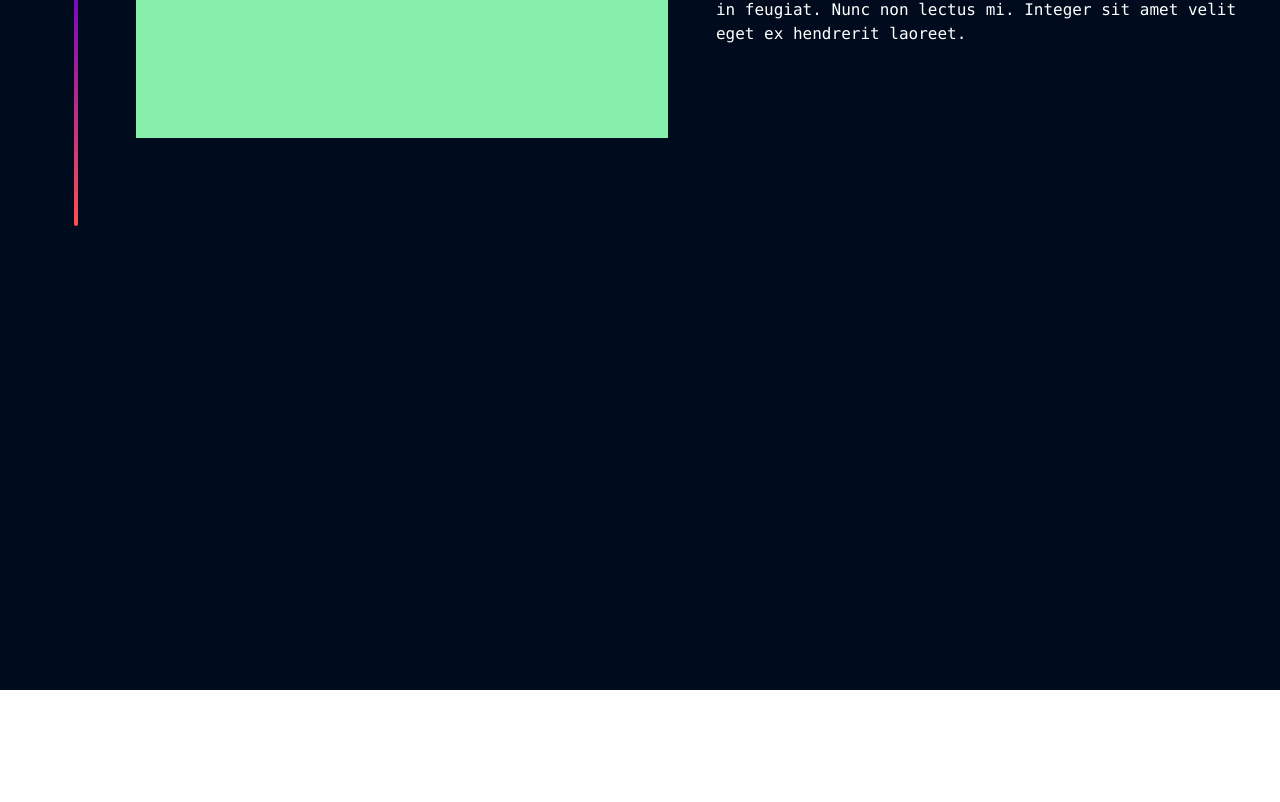
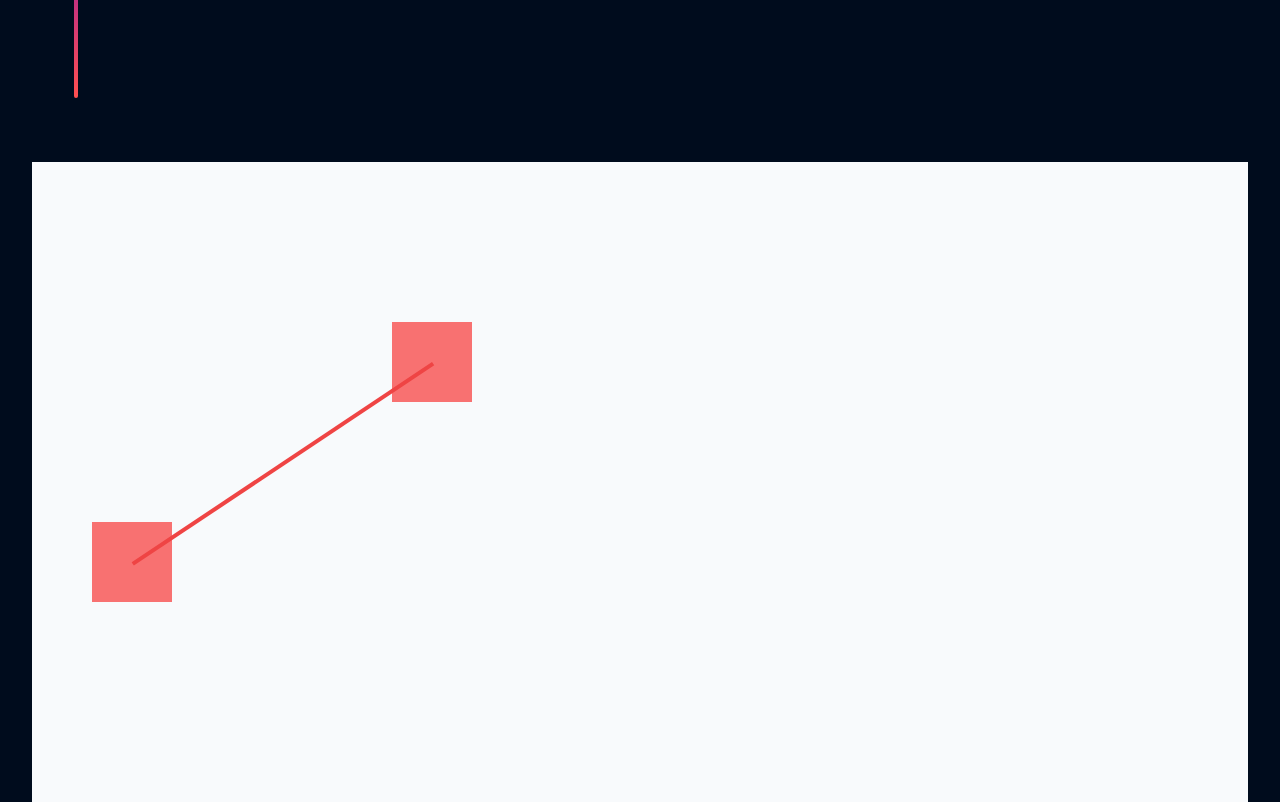
Before and after one commit to AnoirsGit/personal-webpage-front, a SvelteKit app: page / in a window 1280 px wide. Shown: the part 610-1412 px from the top of the page. Before the commit the page ends 1300 px from the top, so only its background shows below. Built offline with nearby package versions, Linux system fonts and the light colour scheme.

Commit message:
node and line between added

```diff
--- /dev/null
+++ b/src/components/UI/glowingElement.svelte
@@ -0,0 +1,6 @@
+<script>
+  export let color = "#48abe0"
+
+</script>
+
+<div class="abs-center z-0" style="box-shadow: 0 0 50px 20px {color}"></div>
--- a/src/components/leftNavigationLine.svelte
+++ b/src/components/UI/leftNavigationLine.svelte
@@ -1,5 +1,6 @@
 <script>
 	import MdHome from 'svelte-icons/md/MdHome.svelte';
+	import GlowingElement from './glowingElement.svelte';
 
 	export let topLineParams = {
 		gradientStart: '#6600cc',
@@ -28,7 +29,7 @@
     <div class="z-40">
       <slot name="icon"><MdHome /></slot>
     </div>
-    <div class="abs-center z-0" style="box-shadow: 0 0 50px 20px #48abe0;"></div>
+    <GlowingElement />
   </div>
 	<div class="relative w-full" style="height: {botLineParams.height}px;">
 		<div
--- /dev/null
+++ b/src/components/tree/helpers/edge.js
@@ -0,0 +1,22 @@
+
+export const calculateEdge = (p1 = { x: 0, y: 0 }, p2 = { x: 0, y: 0 }) => {
+    const dx = p2.x - p1.x;
+    const dy = p2.y - p1.y;
+    const distance = Math.abs(Math.sqrt(dx * dx + dy * dy));
+		const angleDegrees = 180 / Math.PI * Math.acos(dy / distance);
+
+    const edgeStyle = `height: ${distance}px; top:${p1.y}px; left:${p1.x}px; transform: rotate(${angleDegrees}deg);`;
+
+    return { distance, angle: angleDegrees, edgeStyle };
+};
+
+export const getEdges = (nodes) => {
+	const edges = [];
+
+	for (let i = 0; i < nodes.length - 1; i++) {
+		const edge = calculateEdge(nodes[i].position, nodes[i + 1].position);
+		edges.push(edge);
+	}
+
+	return edges;
+};
--- /dev/null
+++ b/src/components/tree/helpers/node.js
@@ -0,0 +1,8 @@
+export const getNodeCenter = (position, size) => {
+  const center = {x: position.x - size/2, y: position.y - size/2}
+  return center
+}
+
+export const getNodePositionStyle = (position) => {
+  return `left: ${position.x}px; top: ${position.y}px;`
+}
--- /dev/null
+++ b/src/components/tree/mainNode.svelte
@@ -0,0 +1,9 @@
+<script>
+  import { getNodeCenter, getNodePositionStyle} from './helpers/node'
+  export let node ;
+
+  const positionStyle = getNodePositionStyle(getNodeCenter(node.position, node.size))
+</script>
+
+<div class="absolute w-20 h-20 bg-red-400" style={positionStyle}>
+</div>
--- /dev/null
+++ b/src/components/tree/tree.svelte
@@ -0,0 +1,28 @@
+<script>
+	import MainNode from './mainNode.svelte';
+	import { getEdges } from './helpers/edge';
+	import { onMount } from 'svelte';
+
+	const nodes = [
+		{ id: 1, treeId: 1, size:80, position: { x: 400, y: 200 }, prevNode: null, nexNode: 2, childs: [] },
+		{ id: 2, treeId: 1, size:80, position: { x: 100, y: 400 }, prevNode: 1, nexNode: null, childs: [] }
+	];
+	const edges = getEdges(nodes);
+
+	onMount(() => {
+	});
+</script>
+
+<div class="w-full h-160 bg-blue-800 overflow-hidden cursor-move">
+	<div class="relative w-screen h-200 bg-slate-50">
+		{#each nodes as node}
+			<MainNode {node} />
+		{/each}
+		{#each edges as edge}
+			<div
+				class="absolute origin-top-left  w-1 bg-red-500"
+        style={edge.edgeStyle}
+			/>
+		{/each}
+	</div>
+</div>
--- a/src/routes/+page.svelte
+++ b/src/routes/+page.svelte
@@ -1,11 +1,14 @@
 <script>
-	import LeftNavigationLine from "../components/leftNavigationLine.svelte";
+	import LeftNavigationLine from "../components/UI/leftNavigationLine.svelte";
 	import ParticleImage from "../components/canvas-animation/particleImage.svelte";
+	import Tree from "../components/tree/tree.svelte";
 </script>
-	<section class="flex gap-4 mt-32">
+	<section class="flex gap-4">
 		<LeftNavigationLine />
 		<div class="flex flex-col lg:flex-row gap-12 items-center justify-between w-full">
-			<div class="h-104 w-full lg:w-96 xl:w-1/2 bg-green-300" />
+			<div class="flex-center h-104 w-full lg:w-96 xl:w-1/2" >
+				<ParticleImage />
+			</div>
 			<div class="h-104 w-full lg:w-96 xl:w-1/2 relative">
 				<h1 class="text-[4.5rem] leading-[4.75rem] font-bold opacity-10 absolute inset-0">
 					WEB <br /> DEVELOPER
@@ -24,5 +27,6 @@
 			</div>
 		</div>
 	</section>
-	<ParticleImage />
-<!-- <section>sdf</section> -->
+<section>
+	<Tree />
+</section>
```
